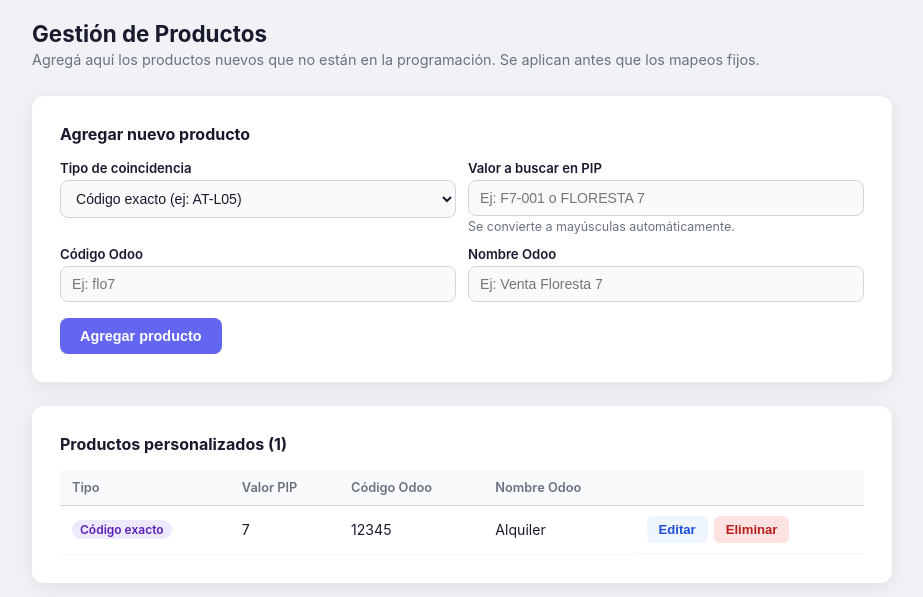
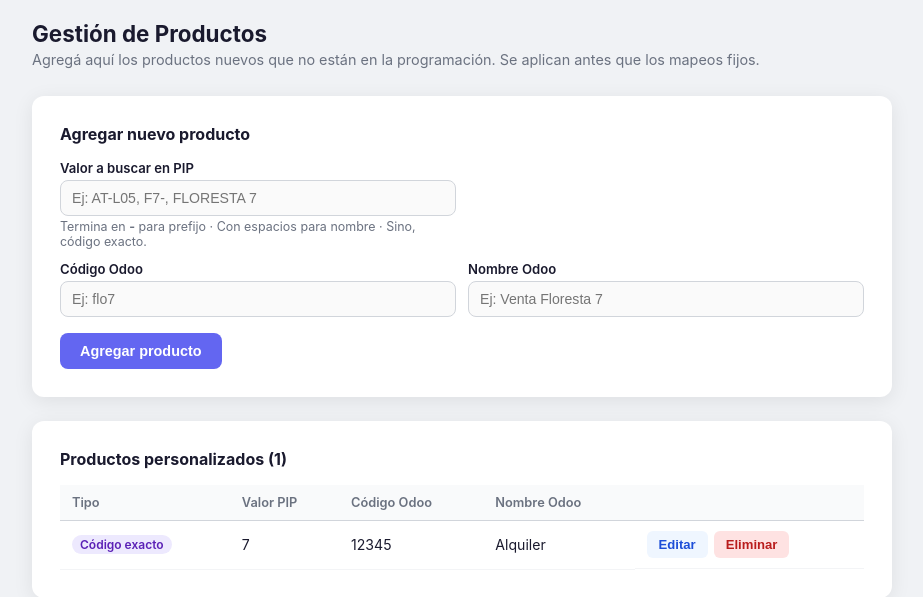
Before and after one commit to TEXO-SISTEMAS/convertidor-pip-odoo-web, a Flask app: page /productos in a window 1280 px wide. Shown: the part 65-662 px from the top of the page, without its empty margins (178-1101 px from the left). Run offline with Flask 3, Linux system fonts and the light colour scheme.

Commit message:
Simplificar UI: eliminar selector de tipo, auto-detectar por valor
Co-Authored-By: Claude Sonnet 4.6 <noreply@anthropic.com>

```diff
--- a/app.py
+++ b/app.py
@@ -217,9 +217,16 @@ def productos():
     return render_template("productos.html", mappings=mappings)
 
 
+def _detectar_tipo_match(valor: str) -> str:
+    if valor.endswith("-"):
+        return "codigo_prefijo"
+    if " " in valor:
+        return "nombre"
+    return "codigo"
+
+
 @app.route("/productos/agregar", methods=["POST"])
 def agregar_producto():
-    tipo_match = request.form.get("tipo_match", "codigo")
     valor_match = request.form.get("valor_match", "").strip().upper()
     codigo_odoo = request.form.get("codigo_odoo", "").strip()
     nombre_odoo = request.form.get("nombre_odoo", "").strip()
@@ -228,6 +235,7 @@ def agregar_producto():
         mappings = _leer_mappings()
         return render_template("productos.html", mappings=mappings, error="Todos los campos son obligatorios.")
 
+    tipo_match = _detectar_tipo_match(valor_match)
     mappings = _leer_mappings()
     mappings.append({
         "id": str(uuid.uuid4()),
@@ -237,14 +245,11 @@ def agregar_producto():
         "nombre_odoo": nombre_odoo,
     })
     _guardar_mappings(mappings)
-
-    # Renderizar directamente sin redirect para evitar problemas con free tier
     return render_template("productos.html", mappings=mappings, exito=f"Producto '{nombre_odoo}' agregado correctamente.")
 
 
 @app.route("/productos/editar/<mapping_id>", methods=["POST"])
 def editar_producto(mapping_id):
-    tipo_match = request.form.get("tipo_match", "codigo")
     valor_match = request.form.get("valor_match", "").strip().upper()
     codigo_odoo = request.form.get("codigo_odoo", "").strip()
     nombre_odoo = request.form.get("nombre_odoo", "").strip()
@@ -253,6 +258,7 @@ def editar_producto(mapping_id):
         mappings = _leer_mappings()
         return render_template("productos.html", mappings=mappings, error="Todos los campos son obligatorios.")
 
+    tipo_match = _detectar_tipo_match(valor_match)
     mappings = _leer_mappings()
     for m in mappings:
         if m.get("id") == mapping_id:
--- a/templates/productos.html
+++ b/templates/productos.html
@@ -200,18 +200,11 @@
         <input type="hidden" name="origen" value="productos" />
         <div class="form-grid">
           <div>
-            <label for="tipo_match">Tipo de coincidencia</label>
-            <select id="tipo_match" name="tipo_match">
-              <option value="codigo">Código exacto (ej: AT-L05)</option>
-              <option value="codigo_prefijo">Código empieza con (ej: F7-)</option>
-              <option value="nombre">Nombre contiene (ej: FLORESTA 7)</option>
-            </select>
+            <label for="valor_match">Valor a buscar en PIP</label>
+            <input type="text" id="valor_match" name="valor_match" placeholder="Ej: AT-L05, F7-, FLORESTA 7" required />
+            <p class="hint">Termina en <strong>-</strong> para prefijo · Con espacios para nombre · Sino, código exacto.</p>
           </div>
-          <div>
-            <label for="valor_match">Valor a buscar en PIP</label>
-            <input type="text" id="valor_match" name="valor_match" placeholder="Ej: F7-001 o FLORESTA 7" required />
-            <p class="hint">Se convierte a mayúsculas automáticamente.</p>
-          </div>
+          <div></div>
           <div>
             <label for="codigo_odoo">Código Odoo</label>
             <input type="text" id="codigo_odoo" name="codigo_odoo" placeholder="Ej: flo7" required />
@@ -264,11 +257,6 @@
               <td colspan="5">
                 <form method="POST" action="/productos/editar/{{ m.id }}">
                   <div class="edit-form-grid">
-                    <select name="tipo_match">
-                      <option value="codigo" {% if m.tipo_match == 'codigo' %}selected{% endif %}>Código exacto</option>
-                      <option value="codigo_prefijo" {% if m.tipo_match == 'codigo_prefijo' %}selected{% endif %}>Prefijo código</option>
-                      <option value="nombre" {% if m.tipo_match == 'nombre' %}selected{% endif %}>Nombre contiene</option>
-                    </select>
                     <input type="text" name="valor_match" value="{{ m.valor_match }}" placeholder="Valor PIP" required />
                     <input type="text" name="codigo_odoo" value="{{ m.codigo_odoo }}" placeholder="Código Odoo" required />
                     <input type="text" name="nombre_odoo" value="{{ m.nombre_odoo }}" placeholder="Nombre Odoo" required />
```
